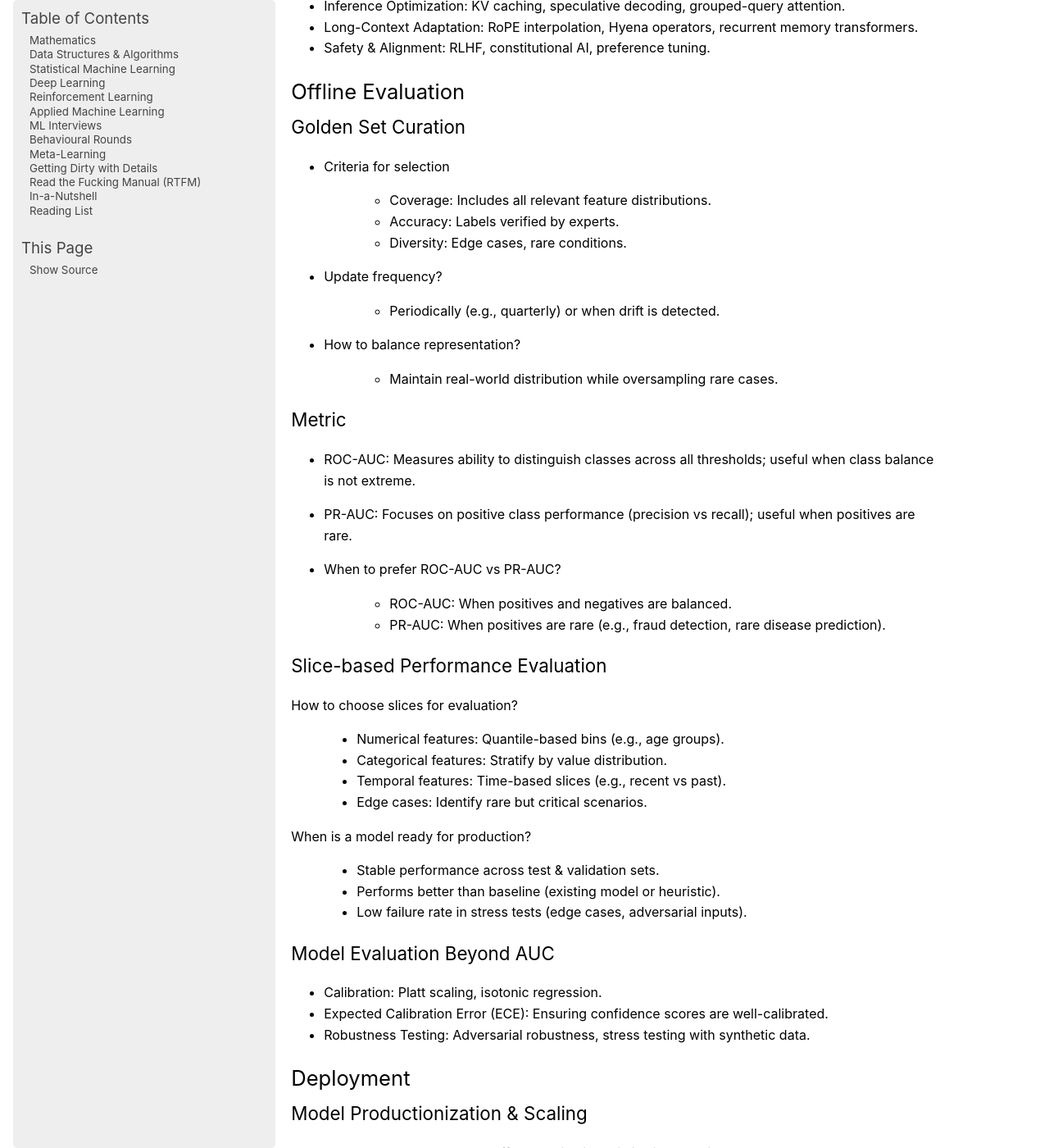
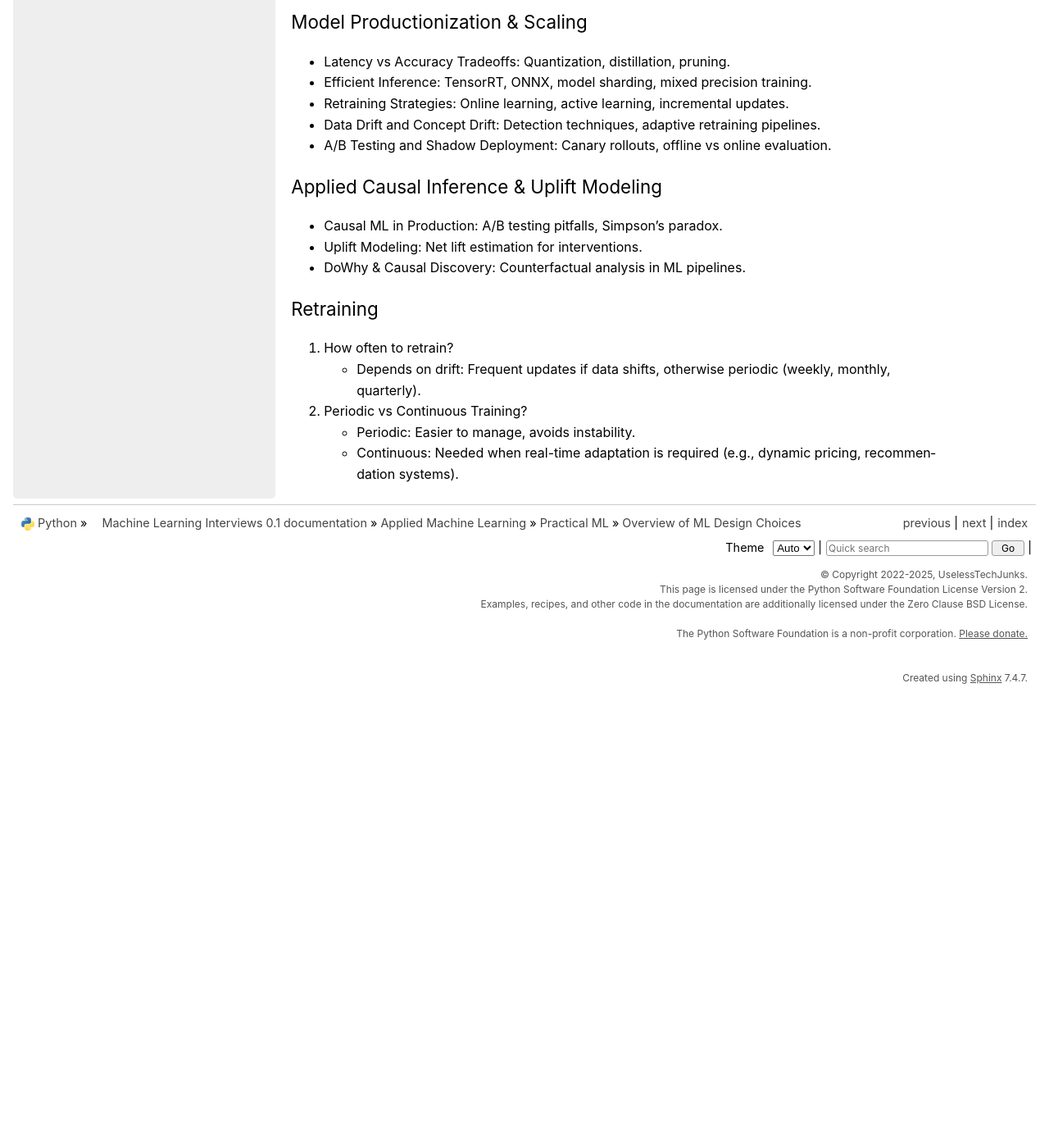
Before and after one commit to uselesstechjunks/leetcode, a Sphinx documentation site: the page built from docs/source/applied/practical/overview.rst, in a window 1280 px wide and 1400 px high, scrolled down 916 px. Shown: the whole window at 82% size. Built offline with Sphinx 7.4.7, drawn with Linux system fonts in a browser that asks for light colours; pages that are not in the unit, such as notebooks, are missing from menus; after the commit the page ends 1761 px from its top, so only the background shows below that; some of the changed text lies outside the part shown.

Commit message:
Update overview.rst

```diff
--- a/docs/source/applied/practical/overview.rst
+++ b/docs/source/applied/practical/overview.rst
@@ -26,53 +26,6 @@ Fine-Tuning & LLMs
 - Safety & Alignment: RLHF, constitutional AI, preference tuning.
 
 ***********************************************************************
-Offline Evaluation
-***********************************************************************
-Golden Set Curation
-=======================================================================
-- Criteria for selection
-
-    - Coverage: Includes all relevant feature distributions.
-    - Accuracy: Labels verified by experts.
-    - Diversity: Edge cases, rare conditions.
-- Update frequency?
-
-   - Periodically (e.g., quarterly) or when drift is detected.
-- How to balance representation?
-
-   - Maintain real-world distribution while oversampling rare cases.
-
-Metric
-=======================================================================
-- ROC-AUC: Measures ability to distinguish classes across all thresholds; useful when class balance is not extreme.
-- PR-AUC: Focuses on positive class performance (precision vs recall); useful when positives are rare.
-- When to prefer ROC-AUC vs PR-AUC?
-
-   - ROC-AUC: When positives and negatives are balanced.
-   - PR-AUC: When positives are rare (e.g., fraud detection, rare disease prediction).
-
-Slice-based Performance Evaluation
-=======================================================================
-How to choose slices for evaluation?
-
-   - Numerical features: Quantile-based bins (e.g., age groups).
-   - Categorical features: Stratify by value distribution.
-   - Temporal features: Time-based slices (e.g., recent vs past).
-   - Edge cases: Identify rare but critical scenarios.
-
-When is a model ready for production?
-
-   - Stable performance across test & validation sets.
-   - Performs better than baseline (existing model or heuristic).
-   - Low failure rate in stress tests (edge cases, adversarial inputs).
-
-Model Evaluation Beyond AUC
-=======================================================================
-- Calibration: Platt scaling, isotonic regression.
-- Expected Calibration Error (ECE): Ensuring confidence scores are well-calibrated.
-- Robustness Testing: Adversarial robustness, stress testing with synthetic data.
-
-***********************************************************************
 Deployment
 ***********************************************************************
 Model Productionization & Scaling
```
